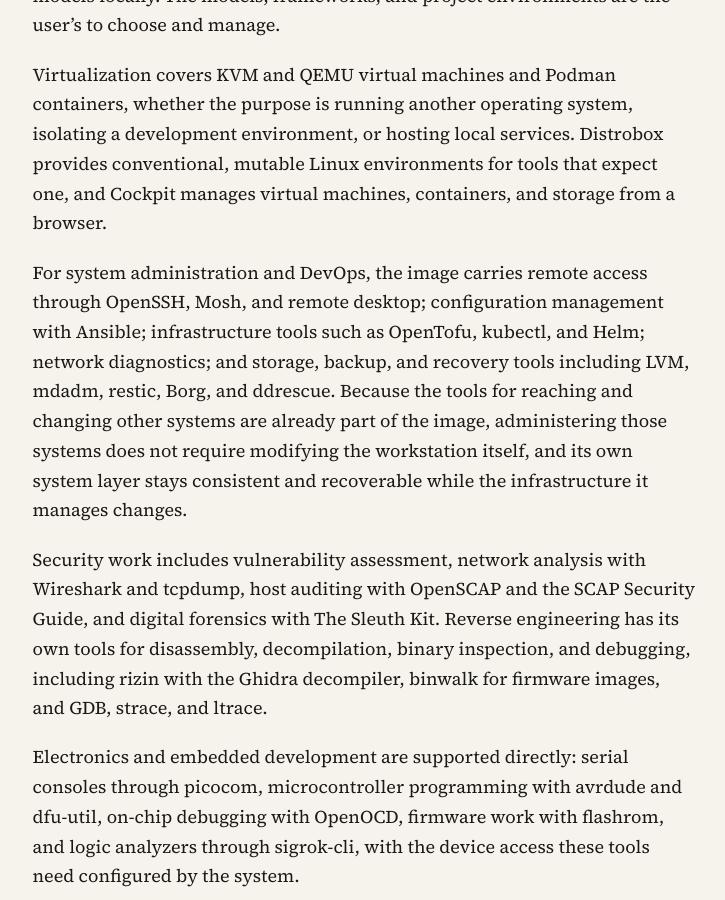
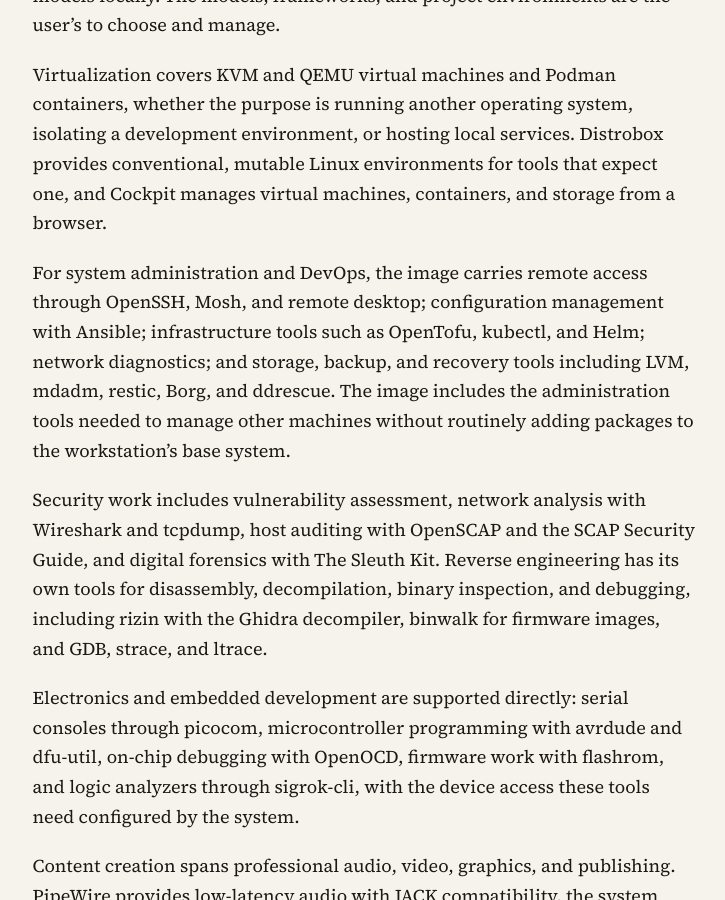
Before and after one commit to TechnicompLabs/technicomplabs.github.io, a Jekyll site: the page built from _pages/benchtop.md, in a window 1280 px wide and 900 px high, scrolled down 2245 px. Shown: the whole window, without its empty margins (276-1001 px from the left). Built offline with Jekyll 4.4.1, drawn with Linux system fonts in a browser that asks for light colours.

Commit message:
Benchtop page: soften the system-administration sentence

```diff
--- a/_pages/benchtop.md
+++ b/_pages/benchtop.md
@@ -31,7 +31,7 @@ Local AI work, both inference and model development, depends on GPU and compute
 
 Virtualization covers KVM and QEMU virtual machines and Podman containers, whether the purpose is running another operating system, isolating a development environment, or hosting local services. Distrobox provides conventional, mutable Linux environments for tools that expect one, and Cockpit manages virtual machines, containers, and storage from a browser.
 
-For system administration and DevOps, the image carries remote access through OpenSSH, Mosh, and remote desktop; configuration management with Ansible; infrastructure tools such as OpenTofu, kubectl, and Helm; network diagnostics; and storage, backup, and recovery tools including LVM, mdadm, restic, Borg, and ddrescue. Because the tools for reaching and changing other systems are already part of the image, administering those systems does not require modifying the workstation itself, and its own system layer stays consistent and recoverable while the infrastructure it manages changes.
+For system administration and DevOps, the image carries remote access through OpenSSH, Mosh, and remote desktop; configuration management with Ansible; infrastructure tools such as OpenTofu, kubectl, and Helm; network diagnostics; and storage, backup, and recovery tools including LVM, mdadm, restic, Borg, and ddrescue. The image includes the administration tools needed to manage other machines without routinely adding packages to the workstation's base system.
 
 Security work includes vulnerability assessment, network analysis with Wireshark and tcpdump, host auditing with OpenSCAP and the SCAP Security Guide, and digital forensics with The Sleuth Kit. Reverse engineering has its own tools for disassembly, decompilation, binary inspection, and debugging, including rizin with the Ghidra decompiler, binwalk for firmware images, and GDB, strace, and ltrace.
 
```
Also changed, not shown: BENCHTOP_PRODUCT_CONTENT.md (+1 -1 lines).
